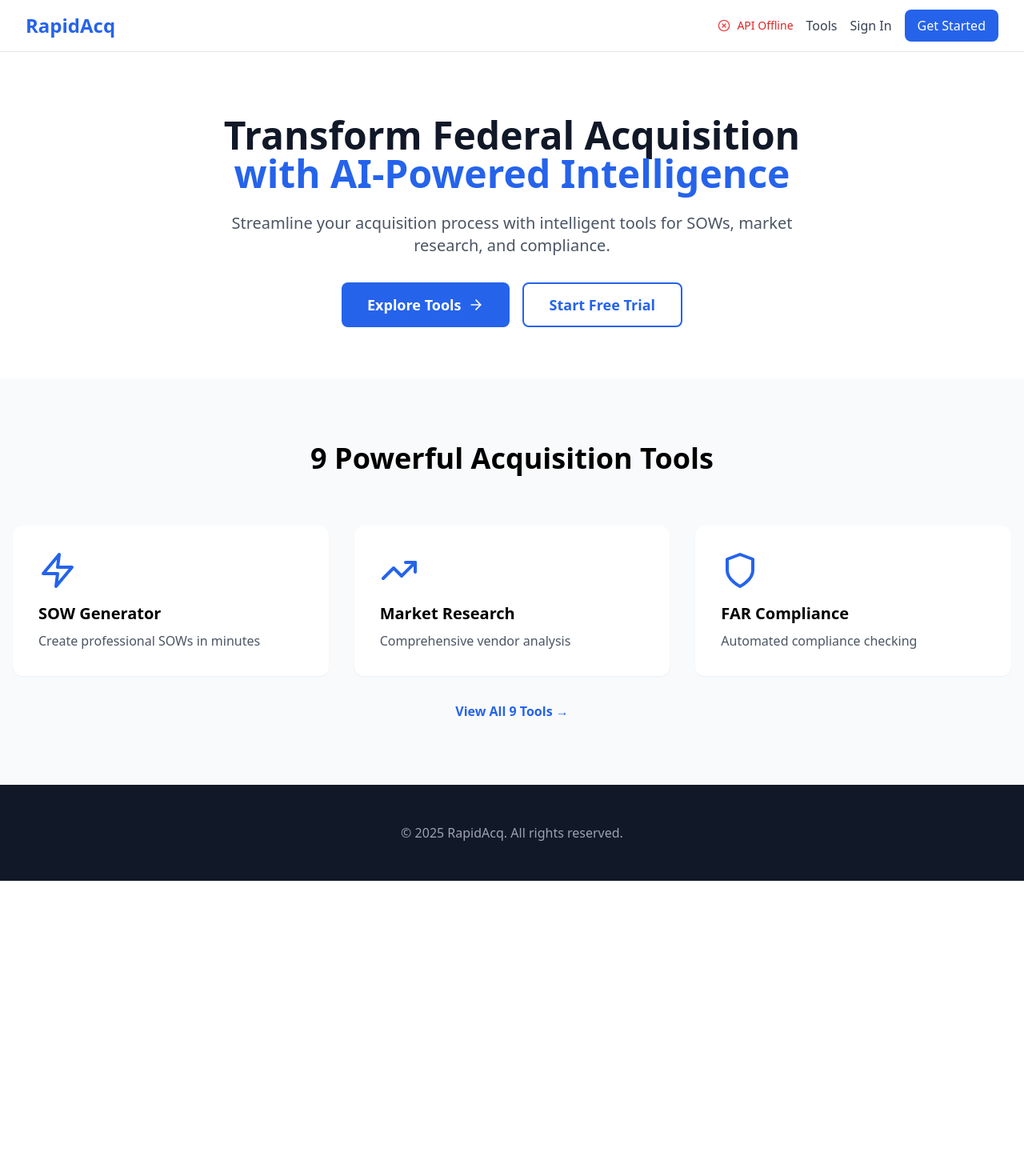
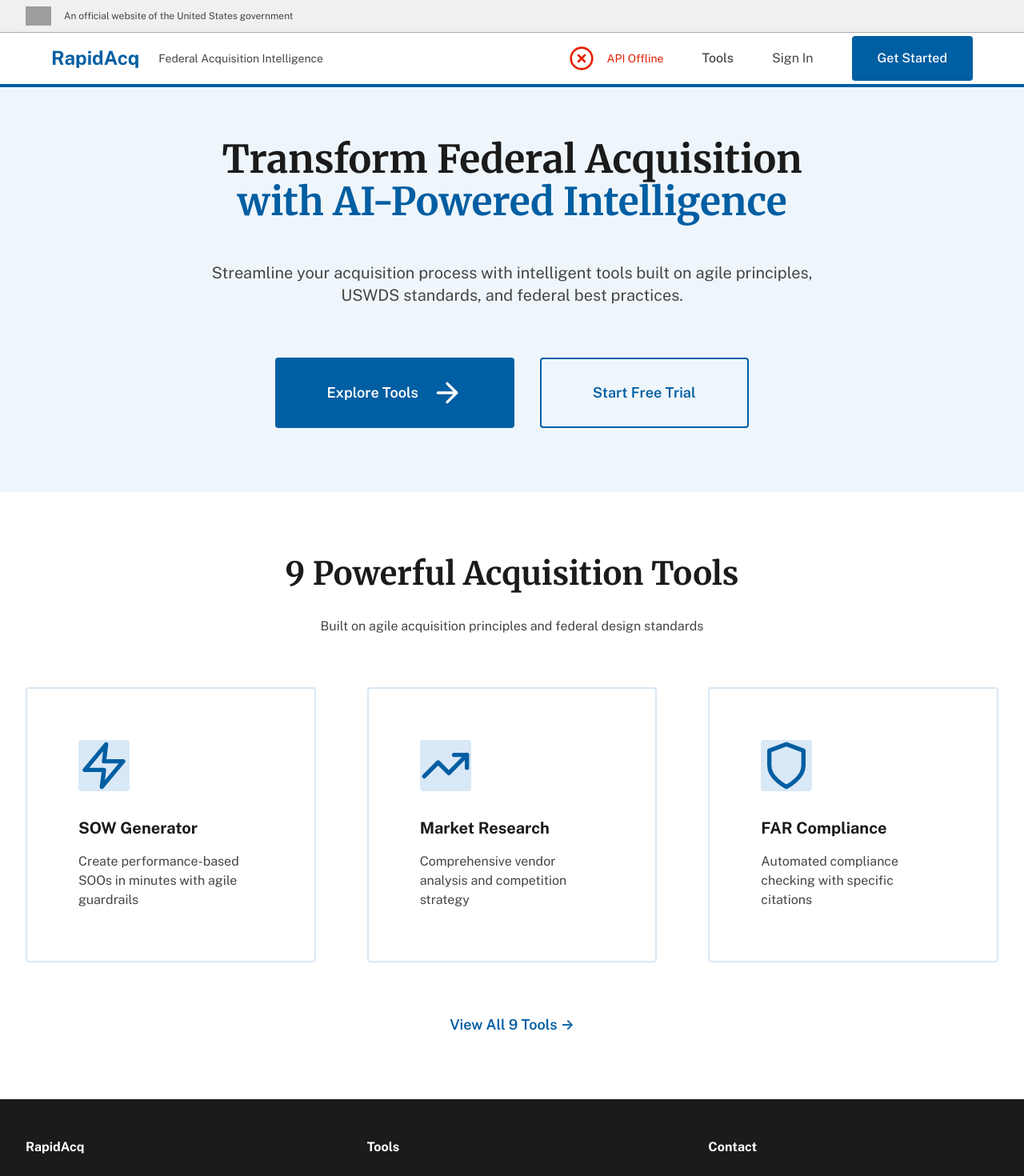
Before and after one commit to jonbmost/rapidacq-frontend, a Next.js app: page / in a window 1280 px wide. Shown: the top 1470 px of the page at 80% size. Before the commit the page ends 1101 px from the top, so only its background shows below. Built offline with nearby package versions, Linux system fonts and the light colour scheme; no server answers; grey boxes are pictures that could not be loaded.

Commit message:
Integrate USWDS design system

```diff
--- /dev/null
+++ b/app/fonts.ts
@@ -0,0 +1,14 @@
+import { Public_Sans, Merriweather } from 'next/font/google'
+
+export const publicSans = Public_Sans({
+  subsets: ['latin'],
+  variable: '--font-public-sans',
+  display: 'swap',
+})
+
+export const merriweather = Merriweather({
+  weight: ['300', '400', '700'],
+  subsets: ['latin'],
+  variable: '--font-merriweather',
+  display: 'swap',
+})
--- a/app/layout.tsx
+++ b/app/layout.tsx
@@ -1,9 +1,10 @@
 import type { Metadata } from "next";
 import "./globals.css";
+import { publicSans, merriweather } from './fonts';
 
 export const metadata: Metadata = {
-  title: "RapidAcq - AI-Powered Federal Acquisition Platform",
-  description: "Transform federal acquisition with AI-powered tools for SOWs, market research, strategy, and compliance.",
+  title: "RapidAcq - AI-Powered Federal Acquisition",
+  description: "Transform federal acquisition with agile, AI-powered tools",
 };
 
 export default function RootLayout({
@@ -12,10 +13,8 @@ export default function RootLayout({
   children: React.ReactNode;
 }>) {
   return (
-    <html lang="en">
-      <body className="antialiased">
-        {children}
-      </body>
+    <html lang="en" className={`${publicSans.variable} ${merriweather.variable}`}>
+      <body className="font-sans antialiased">{children}</body>
     </html>
   );
 }
--- a/app/page.tsx
+++ b/app/page.tsx
@@ -7,111 +7,183 @@ import { api } from '@/lib/api';
 
 export default function Home() {
   const [apiStatus, setApiStatus] = useState<'checking' | 'connected' | 'disconnected'>('checking');
-  const [apiMessage, setApiMessage] = useState('');
 
   useEffect(() => {
     const checkConnection = async () => {
       const result = await api.healthCheck();
-      if (result.success) {
-        setApiStatus('connected');
-        setApiMessage('Backend connected successfully');
-      } else {
-        setApiStatus('disconnected');
-        setApiMessage(result.error || 'Unable to connect to backend');
-      }
+      setApiStatus(result.success ? 'connected' : 'disconnected');
     };
     checkConnection();
   }, []);
 
   return (
     <div className="min-h-screen bg-white">
-      <nav className="border-b border-gray-200">
+      {/* USWDS-style Banner */}
+      <div className="bg-uswds-gray-5 border-b border-uswds-gray-30">
+        <div className="max-w-7xl mx-auto px-4 py-1">
+          <div className="flex items-center text-xs text-uswds-gray-70">
+            <img src="/us-flag.svg" alt="U.S. Flag" className="h-3 mr-2" />
+            An official website of the United States government
+          </div>
+        </div>
+      </div>
+
+      {/* Navigation */}
+      <nav className="border-b-4 border-uswds-blue bg-white">
         <div className="max-w-7xl mx-auto px-4 sm:px-6 lg:px-8">
           <div className="flex justify-between items-center h-16">
-            <Link href="/" className="text-2xl font-bold text-blue-600">RapidAcq</Link>
-            <div className="flex items-center space-x-4">
+            <Link href="/" className="flex items-center space-x-3">
+              <div className="text-2xl font-bold text-uswds-blue">RapidAcq</div>
+              <span className="text-sm text-uswds-gray-70 hidden sm:inline">
+                Federal Acquisition Intelligence
+              </span>
+            </Link>
+
+            <div className="flex items-center space-x-6">
+              {/* API Status */}
               <div className="flex items-center space-x-2 text-sm">
-                {apiStatus === 'checking' && (
-                  <span className="text-gray-500">Checking API...</span>
-                )}
                 {apiStatus === 'connected' && (
                   <>
-                    <CheckCircle className="h-4 w-4 text-green-500" />
-                    <span className="text-green-600">API Connected</span>
+                    <CheckCircle className="h-4 w-4 text-uswds-green" />
+                    <span className="text-uswds-green hidden md:inline">API Connected</span>
                   </>
                 )}
                 {apiStatus === 'disconnected' && (
                   <>
-                    <XCircle className="h-4 w-4 text-red-500" />
-                    <span className="text-red-600">API Offline</span>
+                    <XCircle className="h-4 w-4 text-uswds-red" />
+                    <span className="text-uswds-red hidden md:inline">API Offline</span>
                   </>
                 )}
               </div>
-              <Link href="/tools" className="text-gray-700 hover:text-blue-600 font-medium">Tools</Link>
-              <Link href="/login" className="text-gray-700">Sign In</Link>
-              <Link href="/signup" className="bg-blue-600 text-white px-4 py-2 rounded-lg">Get Started</Link>
+
+              <Link href="/tools" className="text-uswds-gray-70 hover:text-uswds-blue-70 font-medium">
+                Tools
+              </Link>
+              <Link href="/login" className="text-uswds-gray-70 hover:text-uswds-blue-70">
+                Sign In
+              </Link>
+              <Link
+                href="/tools"
+                className="bg-uswds-blue text-white px-4 py-2 rounded hover:bg-uswds-blue-70 font-medium"
+              >
+                Get Started
+              </Link>
             </div>
           </div>
         </div>
       </nav>
 
-      <section className="pt-20 pb-16 px-4 text-center">
-        <div className="max-w-7xl mx-auto">
+      {/* Hero Section */}
+      <section className="bg-uswds-blue-5 pt-16 pb-20 px-4">
+        <div className="max-w-7xl mx-auto text-center">
           {apiStatus === 'connected' && (
-            <div className="mb-8 inline-flex items-center bg-green-50 text-green-700 px-4 py-2 rounded-lg text-sm">
+            <div className="mb-8 inline-flex items-center bg-uswds-green-cool/10 text-uswds-green-cool px-4 py-2 rounded border border-uswds-green-cool/20">
               <CheckCircle className="h-4 w-4 mr-2" />
-              Connected to Google Cloud Backend
+              Connected to Cloud Backend
             </div>
           )}
 
-          <h1 className="text-5xl font-bold text-gray-900 mb-6">
+          <h1 className="text-5xl font-bold text-uswds-gray-90 mb-6 font-serif">
             Transform Federal Acquisition<br />
-            <span className="text-blue-600">with AI-Powered Intelligence</span>
+            <span className="text-uswds-blue">with AI-Powered Intelligence</span>
           </h1>
-          <p className="text-xl text-gray-600 mb-8 max-w-3xl mx-auto">
-            Streamline your acquisition process with intelligent tools for SOWs, market research, and compliance.
+
+          <p className="text-xl text-uswds-gray-70 mb-8 max-w-3xl mx-auto">
+            Streamline your acquisition process with intelligent tools built on agile principles,
+            USWDS standards, and federal best practices.
           </p>
-          <div className="flex justify-center gap-4">
-            <Link href="/tools" className="inline-flex items-center bg-blue-600 text-white px-8 py-3 rounded-lg text-lg font-semibold hover:bg-blue-700">
+
+          <div className="flex flex-col sm:flex-row justify-center gap-4">
+            <Link
+              href="/tools"
+              className="inline-flex items-center justify-center bg-uswds-blue text-white px-8 py-3 rounded text-lg font-semibold hover:bg-uswds-blue-70"
+            >
               Explore Tools <ArrowRight className="ml-2 h-5 w-5" />
             </Link>
-            <Link href="/signup" className="inline-flex items-center border-2 border-blue-600 text-blue-600 px-8 py-3 rounded-lg text-lg font-semibold hover:bg-blue-50">
+            <Link
+              href="/signup"
+              className="inline-flex items-center justify-center border-2 border-uswds-blue text-uswds-blue px-8 py-3 rounded text-lg font-semibold hover:bg-uswds-blue-5"
+            >
               Start Free Trial
             </Link>
           </div>
         </div>
       </section>
 
-      <section className="py-20 bg-gray-50">
+      {/* Features Section */}
+      <section className="py-20 bg-white">
         <div className="max-w-7xl mx-auto px-4">
-          <h2 className="text-4xl font-bold text-center mb-16">9 Powerful Acquisition Tools</h2>
+          <h2 className="text-4xl font-bold text-center mb-4 text-uswds-gray-90 font-serif">
+            9 Powerful Acquisition Tools
+          </h2>
+          <p className="text-center text-uswds-gray-70 mb-16 max-w-2xl mx-auto">
+            Built on agile acquisition principles and federal design standards
+          </p>
+
           <div className="grid md:grid-cols-3 gap-8">
-            <div className="bg-white p-8 rounded-xl shadow-sm">
-              <Zap className="h-12 w-12 text-blue-600 mb-4" />
-              <h3 className="text-xl font-semibold mb-2">SOW Generator</h3>
-              <p className="text-gray-600">Create professional SOWs in minutes</p>
+            <div className="bg-white p-8 rounded border-2 border-uswds-blue-10 hover:border-uswds-blue-30 transition-colors">
+              <div className="bg-uswds-blue-10 w-16 h-16 rounded flex items-center justify-center mb-4">
+                <Zap className="h-8 w-8 text-uswds-blue" />
+              </div>
+              <h3 className="text-xl font-bold mb-2 text-uswds-gray-90">SOW Generator</h3>
+              <p className="text-uswds-gray-70">Create performance-based SOOs in minutes with agile guardrails</p>
             </div>
-            <div className="bg-white p-8 rounded-xl shadow-sm">
-              <TrendingUp className="h-12 w-12 text-blue-600 mb-4" />
-              <h3 className="text-xl font-semibold mb-2">Market Research</h3>
-              <p className="text-gray-600">Comprehensive vendor analysis</p>
+
+            <div className="bg-white p-8 rounded border-2 border-uswds-blue-10 hover:border-uswds-blue-30 transition-colors">
+              <div className="bg-uswds-blue-10 w-16 h-16 rounded flex items-center justify-center mb-4">
+                <TrendingUp className="h-8 w-8 text-uswds-blue" />
+              </div>
+              <h3 className="text-xl font-bold mb-2 text-uswds-gray-90">Market Research</h3>
+              <p className="text-uswds-gray-70">Comprehensive vendor analysis and competition strategy</p>
             </div>
-            <div className="bg-white p-8 rounded-xl shadow-sm">
-              <Shield className="h-12 w-12 text-blue-600 mb-4" />
-              <h3 className="text-xl font-semibold mb-2">FAR Compliance</h3>
-              <p className="text-gray-600">Automated compliance checking</p>
+
+            <div className="bg-white p-8 rounded border-2 border-uswds-blue-10 hover:border-uswds-blue-30 transition-colors">
+              <div className="bg-uswds-blue-10 w-16 h-16 rounded flex items-center justify-center mb-4">
+                <Shield className="h-8 w-8 text-uswds-blue" />
+              </div>
+              <h3 className="text-xl font-bold mb-2 text-uswds-gray-90">FAR Compliance</h3>
+              <p className="text-uswds-gray-70">Automated compliance checking with specific citations</p>
             </div>
           </div>
+
           <div className="text-center mt-8">
-            <Link href="/tools" className="text-blue-600 hover:text-blue-700 font-semibold">
+            <Link href="/tools" className="text-uswds-blue hover:text-uswds-blue-70 font-semibold text-lg">
               View All 9 Tools →
             </Link>
           </div>
         </div>
       </section>
 
-      <footer className="bg-gray-900 text-gray-400 py-12 text-center">
-        <p>© 2025 RapidAcq. All rights reserved.</p>
+      {/* Footer */}
+      <footer className="bg-uswds-gray-90 text-white py-12">
+        <div className="max-w-7xl mx-auto px-4">
+          <div className="grid md:grid-cols-3 gap-8 mb-8">
+            <div>
+              <h4 className="font-bold mb-4">RapidAcq</h4>
+              <p className="text-uswds-gray-30 text-sm">
+                AI-powered federal acquisition tools built on agile principles
+              </p>
+            </div>
+            <div>
+              <h4 className="font-bold mb-4">Tools</h4>
+              <ul className="space-y-2 text-uswds-gray-30 text-sm">
+                <li><Link href="/tools/sow-generator" className="hover:text-white">SOW Generator</Link></li>
+                <li><Link href="/tools/strategy-advisor" className="hover:text-white">Strategy Advisor</Link></li>
+                <li><Link href="/tools/far-compliance" className="hover:text-white">FAR Compliance</Link></li>
+              </ul>
+            </div>
+            <div>
+              <h4 className="font-bold mb-4">Contact</h4>
+              <p className="text-uswds-gray-30 text-sm">
+                Agile Acquisitions LLC<br />
+                Email: info@rapidacq.com
+              </p>
+            </div>
+          </div>
+          <div className="border-t border-uswds-gray-70 pt-8 text-center text-uswds-gray-30 text-sm">
+            © 2025 RapidAcq. Built with USWDS standards.
+          </div>
+        </div>
       </footer>
     </div>
   );
--- a/app/tools/page.tsx
+++ b/app/tools/page.tsx
@@ -4,90 +4,94 @@ import { FileText, Search, Lightbulb, FileCheck, Shield, Rocket, Code, Users, Fi
 const tools = [
   {
     name: 'SOW Generator',
-    description: 'Create professional Statements of Objectives in minutes',
+    description: 'Create professional Statements of Objectives with agile guardrails',
     icon: FileText,
     href: '/tools/sow-generator',
-    color: 'blue'
+    color: 'uswds-blue'
   },
   {
     name: 'Market Research',
     description: 'Comprehensive vendor landscape and competitive analysis',
     icon: Search,
     href: '/tools/market-research',
-    color: 'green'
+    color: 'uswds-green'
   },
   {
     name: 'Strategy Advisor',
-    description: 'Get recommendations on acquisition vehicles and approaches',
+    description: 'Evidence-based acquisition vehicle recommendations',
     icon: Lightbulb,
     href: '/tools/strategy-advisor',
-    color: 'purple'
+    color: 'uswds-gold'
   },
   {
     name: 'Contract Review',
-    description: 'Identify risks and get improvement recommendations',
+    description: 'Risk identification and improvement recommendations',
     icon: FileCheck,
     href: '/tools/contract-review',
-    color: 'orange'
+    color: 'uswds-red-warm'
   },
   {
     name: 'FAR Compliance',
-    description: 'Check compliance with automated FAR analysis',
+    description: 'Automated compliance checking with FAR citations',
     icon: Shield,
     href: '/tools/far-compliance',
-    color: 'red'
+    color: 'uswds-blue-70'
   },
   {
     name: 'SBIR Transition',
     description: 'Navigate SBIR Phase III transition pathways',
     icon: Rocket,
     href: '/tools/sbir-transition',
-    color: 'indigo'
+    color: 'uswds-blue-50'
   },
   {
     name: 'Agile Planner',
     description: 'Design modular contracting and sprint strategies',
     icon: Code,
     href: '/tools/agile-planner',
-    color: 'cyan'
+    color: 'uswds-green-cool'
   },
   {
     name: 'PM/COR Coordinator',
     description: 'Coordinate program management and oversight',
     icon: Users,
     href: '/tools/pm-cor-coordinator',
-    color: 'pink'
+    color: 'uswds-gold'
   },
   {
     name: 'RFP Generator',
-    description: 'Create professional RFPs and RFIs',
+    description: 'Create professional solicitation documents',
     icon: FileSignature,
     href: '/tools/rfp-generator',
-    color: 'amber'
+    color: 'uswds-blue-60'
   }
 ];
 
-const colorClasses: Record<string, string> = {
-  blue: 'bg-blue-100 text-blue-600',
-  green: 'bg-green-100 text-green-600',
-  purple: 'bg-purple-100 text-purple-600',
-  orange: 'bg-orange-100 text-orange-600',
-  red: 'bg-red-100 text-red-600',
-  indigo: 'bg-indigo-100 text-indigo-600',
-  cyan: 'bg-cyan-100 text-cyan-600',
-  pink: 'bg-pink-100 text-pink-600',
-  amber: 'bg-amber-100 text-amber-600',
-};
-
 export default function ToolsPage() {
   return (
-    <div className="min-h-screen bg-gray-50">
+    <div className="min-h-screen bg-uswds-gray-5">
+      {/* USWDS Banner */}
+      <div className="bg-white border-b border-uswds-gray-30">
+        <div className="max-w-7xl mx-auto px-4 py-1 text-xs text-uswds-gray-70">
+          An official website of the United States government
+        </div>
+      </div>
+
+      {/* Header */}
+      <div className="bg-uswds-blue text-white py-16">
+        <div className="max-w-7xl mx-auto px-4 sm:px-6 lg:px-8">
+          <Link href="/" className="text-white/80 hover:text-white mb-4 inline-block">
+            ← Back to Home
+          </Link>
+          <h1 className="text-4xl font-bold mb-2 font-serif">Acquisition Tools</h1>
+          <p className="text-xl text-uswds-blue-20">
+            AI-powered tools built on agile acquisition principles
+          </p>
+        </div>
+      </div>
+
+      {/* Tools Grid */}
       <div className="max-w-7xl mx-auto px-4 sm:px-6 lg:px-8 py-12">
-        <div className="mb-8">
-          <h1 className="text-4xl font-bold text-gray-900 mb-2">Acquisition Tools</h1>
-          <p className="text-xl text-gray-600">AI-powered tools to streamline your federal acquisition process</p>
-        </div>
-
         <div className="grid md:grid-cols-2 lg:grid-cols-3 gap-6">
           {tools.map((tool) => {
             const Icon = tool.icon;
@@ -95,13 +99,13 @@ export default function ToolsPage() {
               <Link
                 key={tool.name}
                 href={tool.href}
-                className="bg-white p-6 rounded-xl shadow-sm hover:shadow-md transition-shadow border border-gray-200"
+                className="bg-white p-6 rounded border-2 border-uswds-gray-10 hover:border-uswds-blue transition-all shadow-sm hover:shadow-md"
               >
-                <div className={`w-12 h-12 rounded-lg flex items-center justify-center mb-4 ${colorClasses[tool.color]}`}>
-                  <Icon className="h-6 w-6" />
+                <div className={`w-12 h-12 rounded bg-${tool.color}/10 flex items-center justify-center mb-4`}>
+                  <Icon className={`h-6 w-6 text-${tool.color}`} />
                 </div>
-                <h3 className="text-xl font-semibold text-gray-900 mb-2">{tool.name}</h3>
-                <p className="text-gray-600">{tool.description}</p>
+                <h3 className="text-xl font-semibold text-uswds-gray-90 mb-2">{tool.name}</h3>
+                <p className="text-uswds-gray-70">{tool.description}</p>
               </Link>
             );
           })}
--- a/package.json
+++ b/package.json
@@ -11,10 +11,11 @@
     "lint": "next lint"
   },
   "dependencies": {
+    "@uswds/uswds": "^3.13.0",
+    "lucide-react": "^0.263.1",
     "next": "14.2.15",
     "react": "^18.3.1",
-    "react-dom": "^18.3.1",
-    "lucide-react": "^0.263.1"
+    "react-dom": "^18.3.1"
   },
   "devDependencies": {
     "@types/node": "^20.14.0",
--- /dev/null
+++ b/tailwind.config.js
@@ -0,0 +1,82 @@
+/** @type {import('tailwindcss').Config} */
+module.exports = {
+  content: [
+    './pages/**/*.{js,ts,jsx,tsx,mdx}',
+    './components/**/*.{js,ts,jsx,tsx,mdx}',
+    './app/**/*.{js,ts,jsx,tsx,mdx}',
+  ],
+  theme: {
+    extend: {
+      colors: {
+        // USWDS Federal Color Palette
+        'uswds-blue': {
+          DEFAULT: '#005EA2',
+          5: '#EFF6FB',
+          10: '#D9E8F6',
+          20: '#AACDEC',
+          30: '#73B3E7',
+          40: '#4F97D1',
+          50: '#2378C3',
+          60: '#005EA2',
+          70: '#1A4480',
+          80: '#162E51',
+          90: '#0D1F34',
+        },
+        'uswds-red': {
+          DEFAULT: '#E52207',
+          5: '#FEF2F5',
+          warm: '#D54309',
+        },
+        'uswds-green': {
+          DEFAULT: '#00A91C',
+          cool: '#4D8055',
+        },
+        'uswds-gold': {
+          DEFAULT: '#FFBE2E',
+          20: '#F0E6CF',
+        },
+        'uswds-gray': {
+          5: '#F0F0F0',
+          10: '#E6E6E6',
+          30: '#ADADAD',
+          50: '#757575',
+          70: '#454545',
+          90: '#1B1B1B',
+        },
+      },
+      fontFamily: {
+        'sans': ['Public Sans', 'system-ui', '-apple-system', 'sans-serif'],
+        'serif': ['Merriweather', 'Georgia', 'serif'],
+      },
+      fontSize: {
+        // USWDS type scale
+        'micro': ['0.625rem', { lineHeight: '1.3' }],     // 10px
+        'xs': ['0.75rem', { lineHeight: '1.5' }],         // 12px
+        'sm': ['0.875rem', { lineHeight: '1.5' }],        // 14px
+        'base': ['1rem', { lineHeight: '1.5' }],          // 16px
+        'md': ['1.0625rem', { lineHeight: '1.5' }],       // 17px
+        'lg': ['1.125rem', { lineHeight: '1.5' }],        // 18px
+        'xl': ['1.25rem', { lineHeight: '1.4' }],         // 20px
+        '2xl': ['1.5rem', { lineHeight: '1.3' }],         // 24px
+        '3xl': ['2rem', { lineHeight: '1.2' }],           // 32px
+        '4xl': ['2.5rem', { lineHeight: '1.1' }],         // 40px
+        '5xl': ['3rem', { lineHeight: '1.1' }],           // 48px
+      },
+      spacing: {
+        // USWDS spacing units (in 0.5rem/8px increments)
+        '05': '0.25rem',    // 4px
+        '1': '0.5rem',      // 8px
+        '105': '0.75rem',   // 12px
+        '2': '1rem',        // 16px
+        '205': '1.25rem',   // 20px
+        '3': '1.5rem',      // 24px
+        '4': '2rem',        // 32px
+        '5': '2.5rem',      // 40px
+        '6': '3rem',        // 48px
+        '7': '3.5rem',      // 56px
+        '8': '4rem',        // 64px
+      },
+    },
+  },
+  plugins: [],
+}
```
Also changed, not shown: uswds.config.js (added, +23 -0 lines), 1 other file (tests, documents, lock files or other folders).
